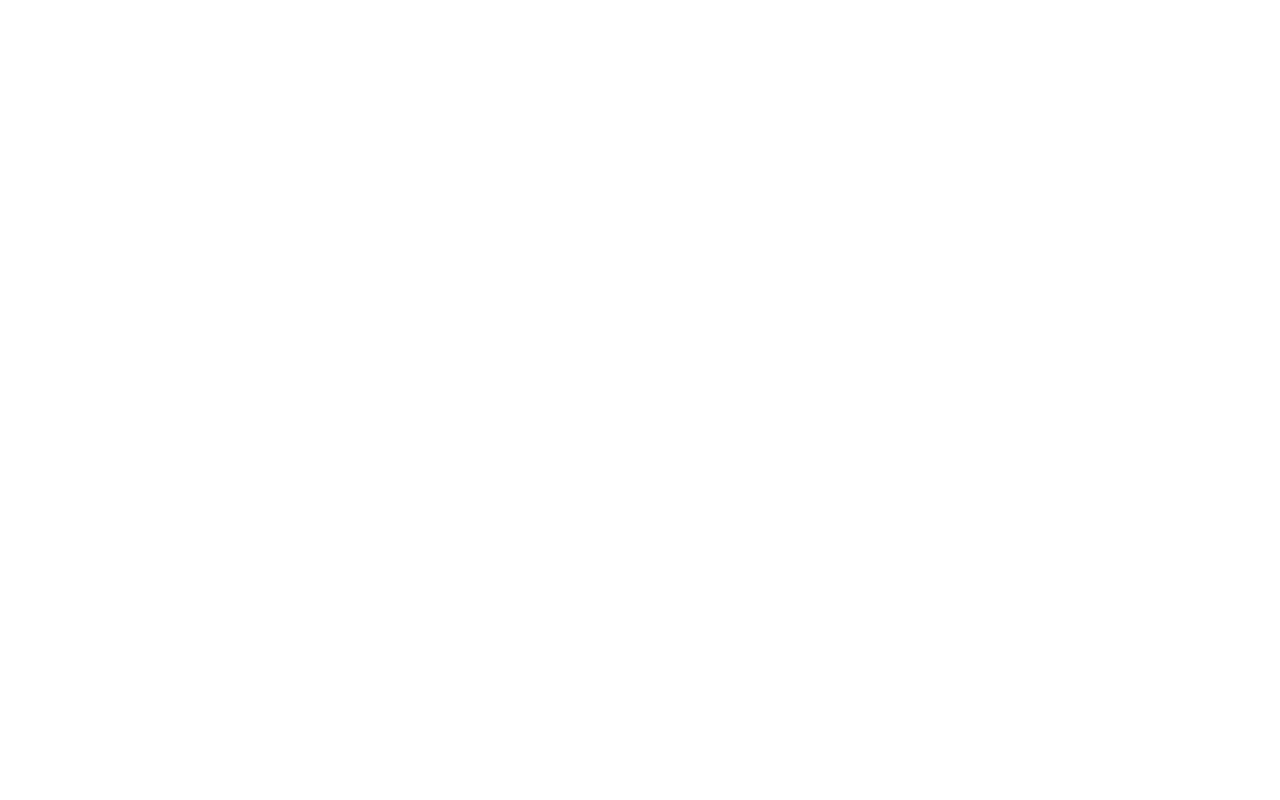
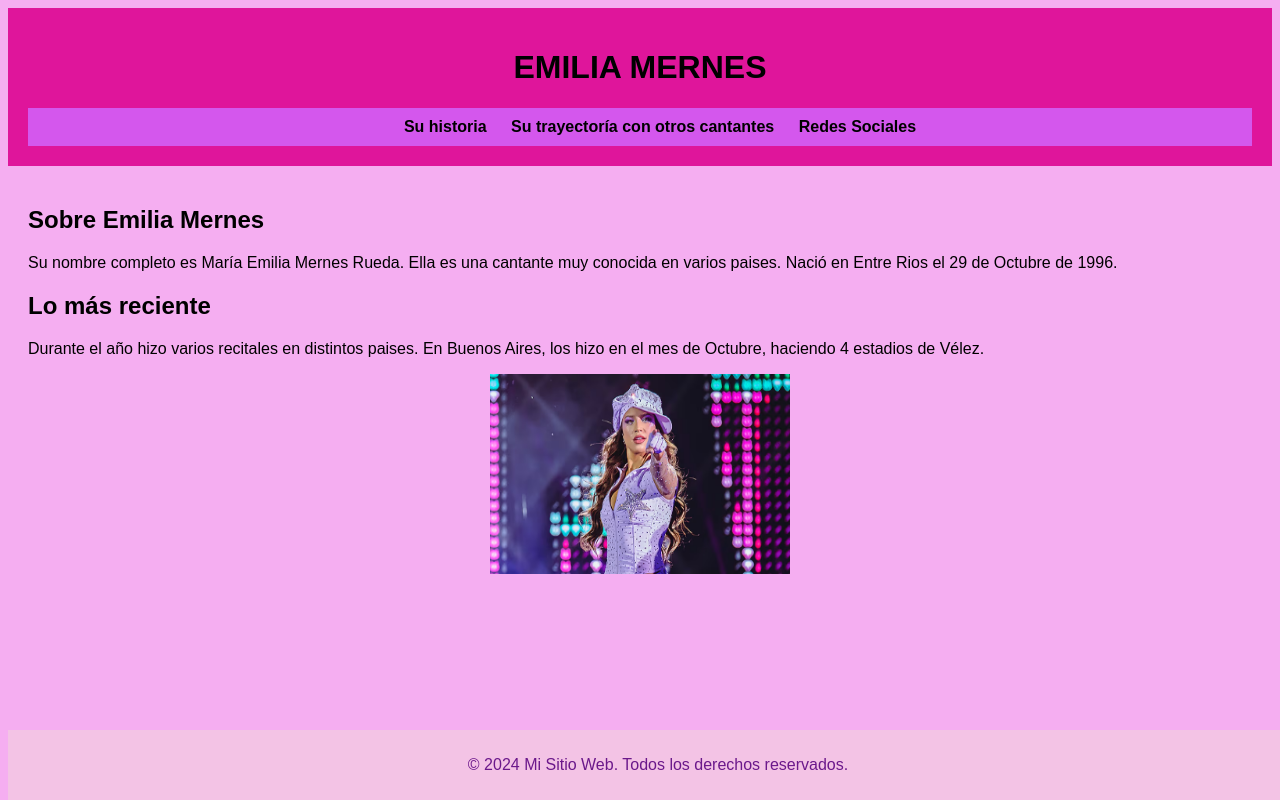
Before and after one commit to AgusyMecha/informatica, a plain HTML site: page index.html in a window 1280 px wide. Drawn offline with Linux system fonts and the light colour scheme.

Commit message:
Add files via upload

```diff
--- a/index.html
+++ b/index.html
@@ -0,0 +1,39 @@
+<!DOCTYPE html>
+<html lang="es">
+<head>
+    <meta charset="UTF-8">
+    <meta name="viewport" content="width=device-width, initial-scale=1.0">
+    <title>Inicio - Mi Sitio Web</title>
+    <link rel="stylesheet" href="style.css">
+</head>
+<body>
+    <header>
+        <h1>EMILIA MERNES</h1>
+        <nav>
+            <ul>
+                <li><a href="index.html">Su historia</a></li>
+                <li><a href="index2.html">Su trayectoría con otros cantantes</a></li>
+                <li><a href="index3.html">Redes Sociales</a></li>
+            </ul>
+        </nav>
+    </header>
+
+    <main>
+        <section>
+            <h2> Sobre Emilia Mernes</h2>
+            <p> Su nombre completo es María Emilia Mernes Rueda. Ella es una cantante muy conocida en varios paises. Nació en Entre Rios el 29 de Octubre de 1996.
+            </p>
+        </section>
+
+        <section>
+            <h2>Lo más reciente</h2>
+            <p>Durante el año hizo varios recitales en distintos paises. En Buenos Aires, los hizo en el mes de Octubre, haciendo 4 estadios de Vélez.</p>
+        </section>
+        <img src="emilia-tuvo-una-seguidilla-de-shows-consagratoria-en-velez-foto-eliashernan-FZ7UXWKAZJFWLN2DSZKT2AJOGA.avif">
+    </main>
+
+    <footer>
+        <p>&copy; 2024 Mi Sitio Web. Todos los derechos reservados.</p>
+    </footer>
+</body>
+</html>
--- a/style.css
+++ b/style.css
@@ -1,75 +1,82 @@
-body¨{
-    font-family: Arial, sans-serif;
-    background-color:crimson;
-color:bisque;
+body {
+    font-family: Arial, Helvetica, sans-serif;
+    background-color: rgb(245, 174, 241);
+    color: #000000;
+    text-align: justify;
 }
+
 header{
-    background-color: cadetblue;
-    color: deeppink;
+    background-color: #df159b;
+    color: #ffffff;
     padding: 20px;
     text-align: center;
 }
+
 nav{
-    background-color: coral;
+    background-color: #d35ff7e5;
     padding: 10px;
 }
-nav ul{
-    list-style-type: none;
-    margin: 0;
-    text-align: center;
+nav ul {
+ list-style-type: none;
+ margin: 0;
+ text-align: center;
 }
+
 nav ul li {
     display: inline;
-    margin: 0 10;
+    margin: 0 10px;
 }
+
 nav ul li a {
-text-decoration: none;
-color:cornsilk;
-font-weight: bold;
+    text-decoration: none;
+    color: #000000;
+    font-weight: bold;
 }
-nav ul li a:hover{
-    color:greenyellow;
+nav ul li a:hover {
+    color: #ae07bd
 }
-main{
+main {
     padding: 20px;
 }
-h1, h2{
-color:beige;
+h1,h2,h4{
+    color: #000000
 }
 strong{
-     color:antiquewhite;
+    color: #c512a7
 }
 table{
     width: 100%;
     border-collapse: collapse;
-    margin: top 20px;
+    margin-top:20px;
 }
 table, th, td{
-    border:1px solid #000000;
+    border: 1px solid #8d0cb4
 }
-th, td {
+th,td{
     padding: 10px;
     text-align: left;
 }
 th{
-    background-color: lightpink;
+    background-color:#d415ab;
 }
 img{
-    width: 400px;
-    height: auto;
-    margin: 20px 0;
+    width:300px;
+    height: 200px;
+    margin: auto;
     display: block;
 }
 footer{
-    background-color: lightcyan;
-    color:lightskyblue;
-    text-align: center;
+    background-color: rgb(243, 195, 229);
+    color:#6b188b;
+    text-align:center;
     padding: 10px;
     position: fixed;
     bottom: 0;
     width: 100%;
 }
 footer a{
-    color:tan;
+    color: rgb(247, 0, 255);text-decoration: none;
+}
+footer a:hover{
     text-decoration: underline;
 }
```
Also changed, not shown: index2.html (added, +64 -0 lines), index3.html (added, +35 -0 lines), Emilia-Mernes-y-Duki copy.jpg (added), Emilia-Mernes-y-Duki.jpg (added), emilia-tuvo-una-seguidilla-de-shows-consagratoria-en-velez-foto-eliashernan-FZ7UXWKAZJFWLN2DSZKT2AJOGA.avif (added).
